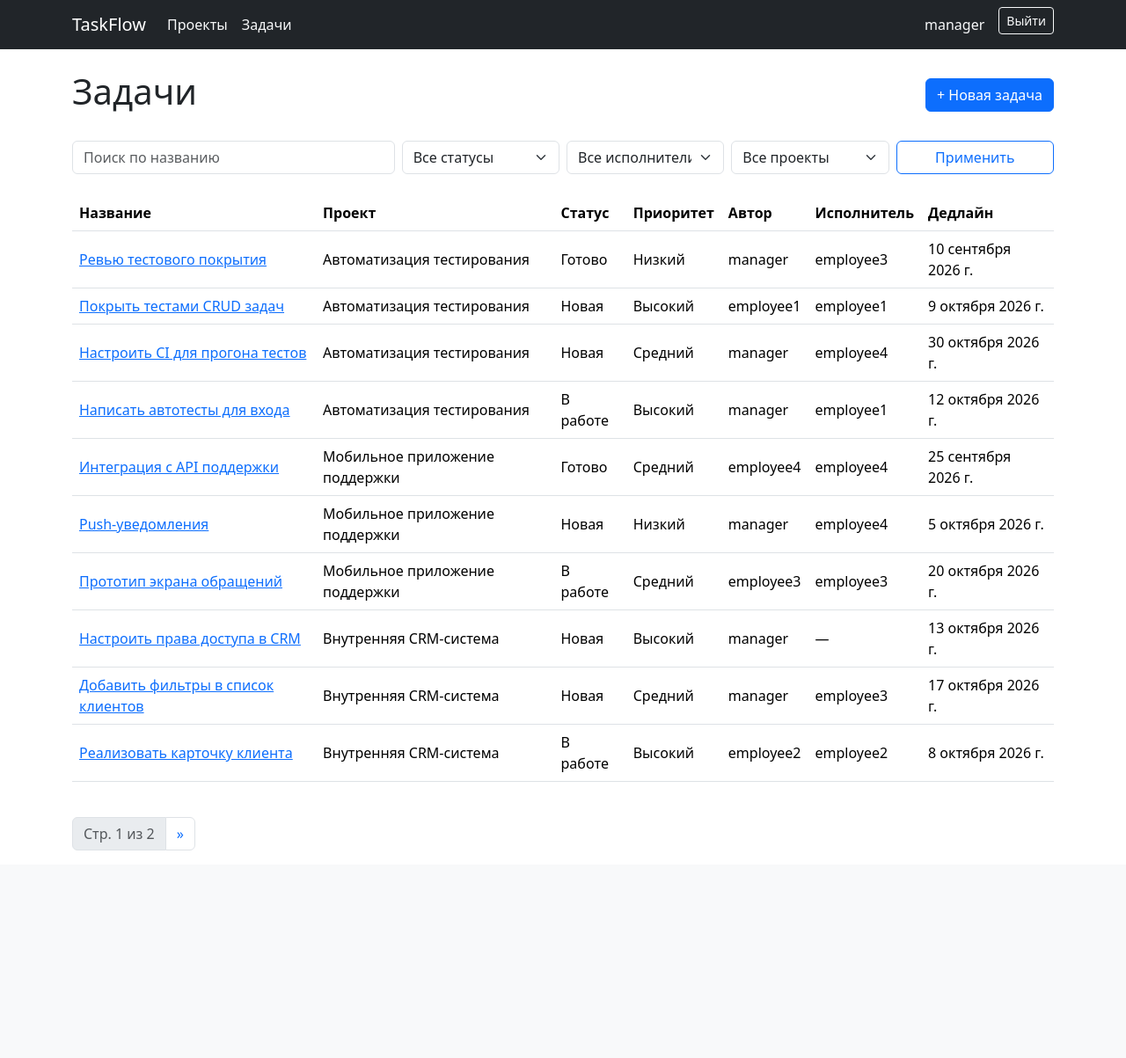
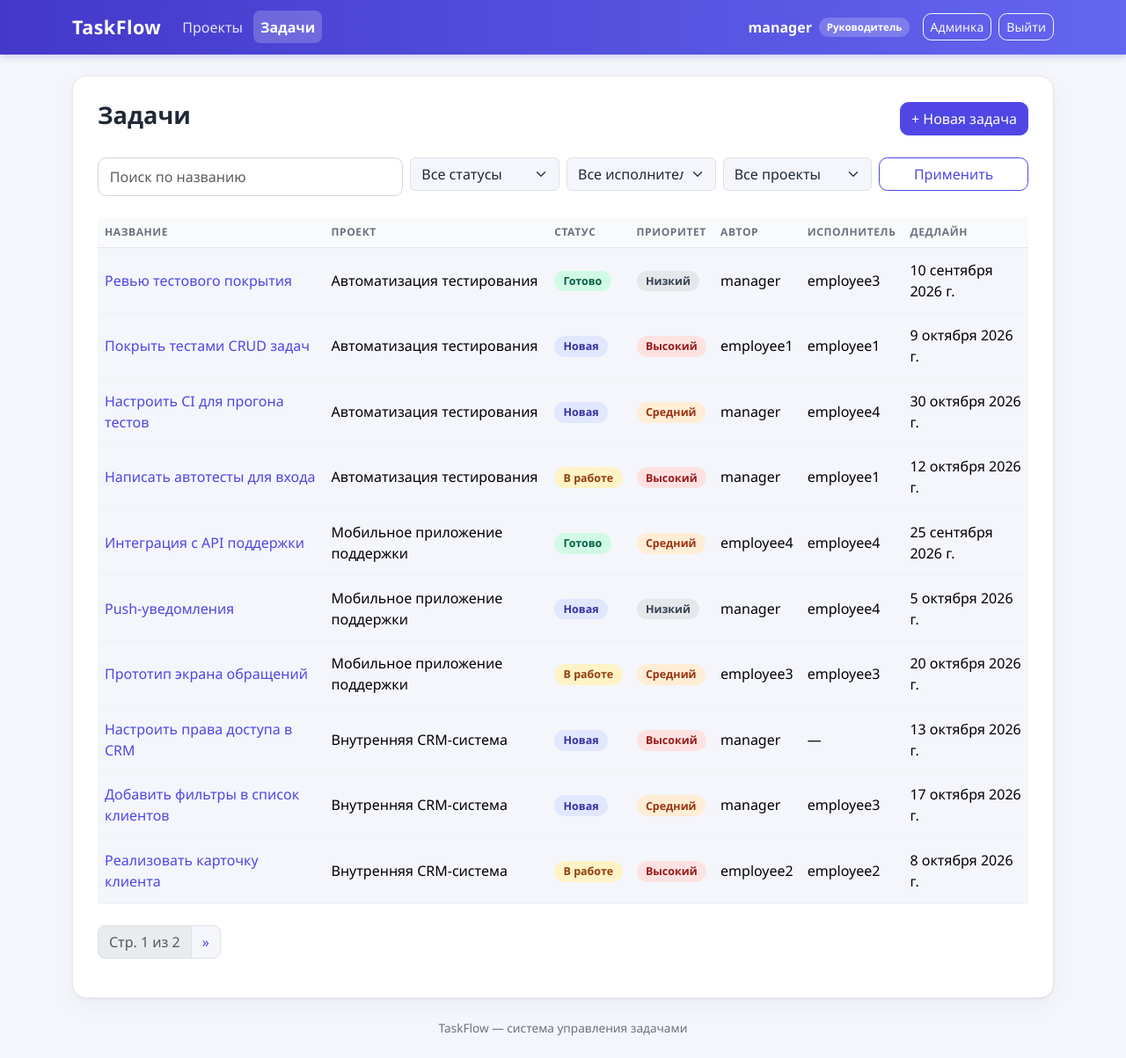
Before and after one commit to qweed2422-maker/taskflow, a Django app: page /tasks/ in a window 1280 px wide. Shown: the whole page at 88% size. Before the commit the page ends 967 px from the top, so only its background shows below. Run offline with Django 4.2, Linux system fonts and the light colour scheme; a user stored in the database is signed in; data comes from the database, SQL or seed files in the repository.

Commit message:
Оформление: CSS поверх Bootstrap, новая шапка, бейджи статусов и приоритетов

```diff
--- /dev/null
+++ b/static/css/taskflow.css
@@ -0,0 +1,332 @@
+/*
+ * TaskFlow: оформление поверх Bootstrap 5.3.
+ * Основные цвета задаются в блоке :root, меняйте их там.
+ */
+
+:root {
+  --tf-primary: #4f46e5;
+  --tf-primary-dark: #4338ca;
+  --tf-bg: #f4f6fb;
+  --tf-surface: #ffffff;
+  --tf-border: #e5e7eb;
+  --tf-text: #1f2937;
+  --tf-muted: #6b7280;
+
+  /* Переопределяем переменные Bootstrap, чтобы primary стал индиго */
+  --bs-primary: #4f46e5;
+  --bs-primary-rgb: 79, 70, 229;
+  --bs-link-color-rgb: 79, 70, 229;
+  --bs-link-hover-color-rgb: 67, 56, 202;
+  --bs-body-color: #1f2937;
+  --bs-body-bg: #f4f6fb;
+  --bs-body-font-family: "Segoe UI", system-ui, -apple-system, Roboto,
+    "Helvetica Neue", Arial, sans-serif;
+}
+
+body {
+  background: var(--tf-bg);
+  color: var(--tf-text);
+}
+
+/* ---------- Шапка ---------- */
+
+.tf-navbar {
+  background: linear-gradient(90deg, #4338ca 0%, #6366f1 100%);
+  box-shadow: 0 2px 8px rgba(67, 56, 202, 0.25);
+  padding: 0.6rem 0;
+}
+
+.tf-brand {
+  font-weight: 700;
+  font-size: 1.35rem;
+  letter-spacing: 0.02em;
+}
+
+.tf-navbar .nav-link {
+  color: rgba(255, 255, 255, 0.85);
+  border-radius: 0.5rem;
+  padding: 0.4rem 0.9rem;
+  margin-right: 0.25rem;
+}
+
+.tf-navbar .nav-link:hover {
+  color: #fff;
+  background: rgba(255, 255, 255, 0.12);
+}
+
+.tf-navbar .nav-link.active {
+  color: #fff;
+  font-weight: 600;
+  background: rgba(255, 255, 255, 0.2);
+}
+
+.tf-user {
+  display: inline-flex;
+  align-items: center;
+  gap: 0.5rem;
+  margin-right: 0.9rem;
+  color: #fff;
+  font-weight: 600;
+}
+
+.tf-role {
+  font-size: 0.72rem;
+  font-weight: 600;
+  padding: 0.15rem 0.55rem;
+  border-radius: 999px;
+  background: rgba(255, 255, 255, 0.2);
+}
+
+/* ---------- Карточка с содержимым страницы ---------- */
+
+.tf-surface {
+  background: var(--tf-surface);
+  border: 1px solid var(--tf-border);
+  border-radius: 1rem;
+  padding: 1.75rem;
+  box-shadow: 0 1px 3px rgba(17, 24, 39, 0.06),
+    0 8px 24px rgba(17, 24, 39, 0.04);
+}
+
+@media (max-width: 575.98px) {
+  .tf-surface {
+    padding: 1.1rem;
+    border-radius: 0.75rem;
+  }
+}
+
+.tf-surface h1 {
+  font-size: 1.7rem;
+  font-weight: 700;
+}
+
+.tf-surface h4,
+.tf-surface h5 {
+  font-weight: 600;
+}
+
+.tf-surface dt {
+  color: var(--tf-muted);
+  font-weight: 500;
+}
+
+.tf-surface hr {
+  opacity: 0.1;
+}
+
+.tf-footer {
+  color: var(--tf-muted);
+  font-size: 0.85rem;
+}
+
+/* ---------- Кнопки ---------- */
+
+.btn {
+  border-radius: 0.6rem;
+  font-weight: 500;
+}
+
+.btn-primary {
+  --bs-btn-bg: #4f46e5;
+  --bs-btn-border-color: #4f46e5;
+  --bs-btn-hover-bg: #4338ca;
+  --bs-btn-hover-border-color: #4338ca;
+  --bs-btn-active-bg: #3730a3;
+  --bs-btn-active-border-color: #3730a3;
+  --bs-btn-disabled-bg: #4f46e5;
+  --bs-btn-disabled-border-color: #4f46e5;
+  --bs-btn-focus-shadow-rgb: 99, 102, 241;
+}
+
+.btn-outline-primary {
+  --bs-btn-color: #4f46e5;
+  --bs-btn-border-color: #4f46e5;
+  --bs-btn-hover-bg: #4f46e5;
+  --bs-btn-hover-border-color: #4f46e5;
+  --bs-btn-active-bg: #4338ca;
+  --bs-btn-active-border-color: #4338ca;
+  --bs-btn-focus-shadow-rgb: 99, 102, 241;
+}
+
+/* ---------- Таблицы ---------- */
+
+.tf-surface .table {
+  --bs-table-hover-bg: #f5f3ff;
+  margin-bottom: 0;
+}
+
+.tf-surface .table thead th {
+  background: #f9fafb;
+  border-bottom: 1px solid var(--tf-border);
+  color: var(--tf-muted);
+  font-size: 0.75rem;
+  font-weight: 600;
+  letter-spacing: 0.05em;
+  text-transform: uppercase;
+  white-space: nowrap;
+}
+
+.tf-surface .table td {
+  padding-top: 0.8rem;
+  padding-bottom: 0.8rem;
+  border-color: #f0f1f4;
+}
+
+.tf-surface .table td a {
+  font-weight: 500;
+  text-decoration: none;
+}
+
+.tf-surface .table td a:hover {
+  text-decoration: underline;
+}
+
+/* ---------- Карточки статистики (дашборд) ---------- */
+
+.tf-surface .card {
+  border: 0;
+  border-radius: 1rem;
+  box-shadow: 0 4px 14px rgba(17, 24, 39, 0.12);
+}
+
+/* ---------- Список проектов ---------- */
+
+.tf-surface .list-group {
+  gap: 0.6rem;
+}
+
+.tf-surface .list-group .list-group-item {
+  border: 1px solid var(--tf-border);
+  border-radius: 0.75rem;
+  padding: 1rem 1.25rem;
+  transition: transform 0.12s, box-shadow 0.12s, border-color 0.12s;
+}
+
+.tf-surface .list-group .list-group-item + .list-group-item {
+  border-top-width: 1px;
+}
+
+.tf-surface .list-group .list-group-item-action:hover {
+  transform: translateY(-1px);
+  border-color: #c7d2fe;
+  box-shadow: 0 4px 12px rgba(79, 70, 229, 0.12);
+}
+
+/* ---------- Формы ---------- */
+
+.tf-surface .form-label {
+  margin-bottom: 0.35rem;
+  font-size: 0.9rem;
+  font-weight: 600;
+}
+
+.tf-surface input[type="text"],
+.tf-surface input[type="password"],
+.tf-surface input[type="email"],
+.tf-surface input[type="number"],
+.tf-surface input[type="date"],
+.tf-surface input[type="file"],
+.tf-surface textarea,
+.tf-surface select:not(.form-select) {
+  display: block;
+  width: 100%;
+  padding: 0.55rem 0.8rem;
+  font-size: 1rem;
+  line-height: 1.5;
+  color: var(--tf-text);
+  background: #fff;
+  border: 1px solid #d1d5db;
+  border-radius: 0.6rem;
+  transition: border-color 0.15s, box-shadow 0.15s;
+}
+
+.tf-surface input[type="file"] {
+  padding: 0.45rem;
+  background: #f8fafc;
+  border-style: dashed;
+}
+
+.tf-surface input[type="file"]::file-selector-button {
+  margin-right: 0.8rem;
+  padding: 0.35rem 0.8rem;
+  border: 0;
+  border-radius: 0.5rem;
+  background: #e0e7ff;
+  color: #3730a3;
+  font-weight: 500;
+  cursor: pointer;
+}
+
+.tf-surface input:focus,
+.tf-surface textarea:focus,
+.tf-surface select:focus {
+  outline: 0;
+  border-color: #6366f1;
+  box-shadow: 0 0 0 0.2rem rgba(99, 102, 241, 0.2);
+}
+
+.tf-surface .errorlist {
+  list-style: none;
+  margin: 0.3rem 0 0;
+  padding: 0;
+  color: #dc2626;
+  font-size: 0.875rem;
+}
+
+/* ---------- Пагинация и сообщения ---------- */
+
+.pagination {
+  --bs-pagination-color: #4f46e5;
+  --bs-pagination-hover-color: #4338ca;
+  --bs-pagination-focus-color: #4338ca;
+  --bs-pagination-active-bg: #4f46e5;
+  --bs-pagination-active-border-color: #4f46e5;
+  --bs-pagination-border-radius: 0.5rem;
+}
+
+.alert {
+  border: 0;
+  border-radius: 0.75rem;
+}
+
+/* ---------- Бейджи статусов и приоритетов ---------- */
+
+.tf-badge {
+  display: inline-block;
+  padding: 0.2rem 0.65rem;
+  border-radius: 999px;
+  font-size: 0.78rem;
+  font-weight: 600;
+  line-height: 1.4;
+  white-space: nowrap;
+}
+
+.tf-status-new {
+  background: #e0e7ff;
+  color: #3730a3;
+}
+
+.tf-status-in_progress {
+  background: #fef3c7;
+  color: #92400e;
+}
+
+.tf-status-done {
+  background: #d1fae5;
+  color: #065f46;
+}
+
+.tf-priority-high {
+  background: #fee2e2;
+  color: #991b1b;
+}
+
+.tf-priority-medium {
+  background: #ffedd5;
+  color: #9a3412;
+}
+
+.tf-priority-low {
+  background: #e5e7eb;
+  color: #374151;
+}
--- a/taskflow/settings.py
+++ b/taskflow/settings.py
@@ -123,6 +123,7 @@ USE_TZ = True
 # https://docs.djangoproject.com/en/4.2/howto/static-files/
 
 STATIC_URL = 'static/'
+STATICFILES_DIRS = [BASE_DIR / 'static']
 
 # Default primary key field type
 # https://docs.djangoproject.com/en/4.2/ref/settings/#default-auto-field
--- a/templates/base.html
+++ b/templates/base.html
@@ -8,22 +8,35 @@
     <link
         href="https://cdn.jsdelivr.net/npm/bootstrap@5.3.3/dist/css/bootstrap.min.css"
         rel="stylesheet">
+    <link href="{% static 'css/taskflow.css' %}" rel="stylesheet">
 </head>
 <body>
-    <nav class="navbar navbar-expand-lg navbar-dark bg-dark mb-4">
+    <nav class="navbar navbar-expand navbar-dark tf-navbar mb-4">
         <div class="container">
-            <a class="navbar-brand" href="{% url 'dashboard:home' %}">TaskFlow</a>
+            <a class="navbar-brand tf-brand" href="{% url 'dashboard:home' %}">TaskFlow</a>
+
+            {% if user.is_authenticated %}
                 <ul class="navbar-nav me-auto">
                     <li class="nav-item">
-                        <a class="nav-link text-light" href="{% url 'projects:list' %}">Проекты</a>
+                        <a class="nav-link {% if request.resolver_match.app_name == 'projects' %}active{% endif %}"
+                           href="{% url 'projects:list' %}">Проекты</a>
                     </li>
                     <li class="nav-item">
-                        <a class="nav-link text-light" href="{% url 'tasks:list' %}">Задачи</a>
+                        <a class="nav-link {% if request.resolver_match.app_name == 'tasks' %}active{% endif %}"
+                           href="{% url 'tasks:list' %}">Задачи</a>
                     </li>
                 </ul>
-            <div class="d-flex ms-auto">
+            {% endif %}
+
+            <div class="d-flex align-items-center ms-auto">
                 {% if user.is_authenticated %}
-                    <span class="navbar-text text-light me-3">{{ user.username }}</span>
+                    <span class="tf-user">
+                        {{ user.username }}
+                        <span class="tf-role">{% if is_manager %}Руководитель{% else %}Сотрудник{% endif %}</span>
+                    </span>
+                    {% if user.is_staff %}
+                        <a class="btn btn-sm btn-outline-light me-2" href="{% url 'admin:index' %}">Админка</a>
+                    {% endif %}
                     <form method="post" action="{% url 'logout' %}" class="d-inline">
                         {% csrf_token %}
                         <button type="submit" class="btn btn-outline-light btn-sm">Выйти</button>
@@ -35,15 +48,23 @@
         </div>
     </nav>
 
-    <div class="container">
+    <main class="container pb-4">
         {% if messages %}
             {% for message in messages %}
-                <div class="alert alert-info">{{ message }}</div>
+                <div class="alert alert-{% if message.level_tag == 'error' %}danger{% else %}{{ message.level_tag }}{% endif %}">
+                    {{ message }}
+                </div>
             {% endfor %}
         {% endif %}
 
-        {% block content %}{% endblock %}
-    </div>
+        <div class="tf-surface">
+            {% block content %}{% endblock %}
+        </div>
+    </main>
+
+    <footer class="tf-footer text-center pb-4">
+        TaskFlow — система управления задачами
+    </footer>
 
     <script src="https://cdn.jsdelivr.net/npm/bootstrap@5.3.3/dist/js/bootstrap.bundle.min.js"></script>
 </body>
--- a/templates/tasks/task_detail.html
+++ b/templates/tasks/task_detail.html
@@ -20,10 +20,10 @@
     <dd class="col-sm-9">{{ task.project.title }}</dd>
 
     <dt class="col-sm-3">Статус</dt>
-    <dd class="col-sm-9">{{ task.get_status_display }}</dd>
+    <dd class="col-sm-9"><span class="tf-badge tf-status-{{ task.status }}">{{ task.get_status_display }}</span></dd>
 
     <dt class="col-sm-3">Приоритет</dt>
-    <dd class="col-sm-9">{{ task.get_priority_display }}</dd>
+    <dd class="col-sm-9"><span class="tf-badge tf-priority-{{ task.priority }}">{{ task.get_priority_display }}</span></dd>
 
     <dt class="col-sm-3">Автор</dt>
     <dd class="col-sm-9">{{ task.author.username }}</dd>
--- a/templates/tasks/task_list.html
+++ b/templates/tasks/task_list.html
@@ -77,8 +77,8 @@
             <tr>
               <td><a href="{% url 'tasks:detail' task.pk %}">{{ task.title }}</a></td>
               <td>{{ task.project.title }}</td>
-              <td>{{ task.get_status_display }}</td>
-              <td>{{ task.get_priority_display }}</td>
+              <td><span class="tf-badge tf-status-{{ task.status }}">{{ task.get_status_display }}</span></td>
+              <td><span class="tf-badge tf-priority-{{ task.priority }}">{{ task.get_priority_display }}</span></td>
               <td>{{ task.author.username }}</td>
               <td>{{ task.assignee.username|default:"—" }}</td>
               <td>{{ task.deadline|default:"—" }}</td>
```
